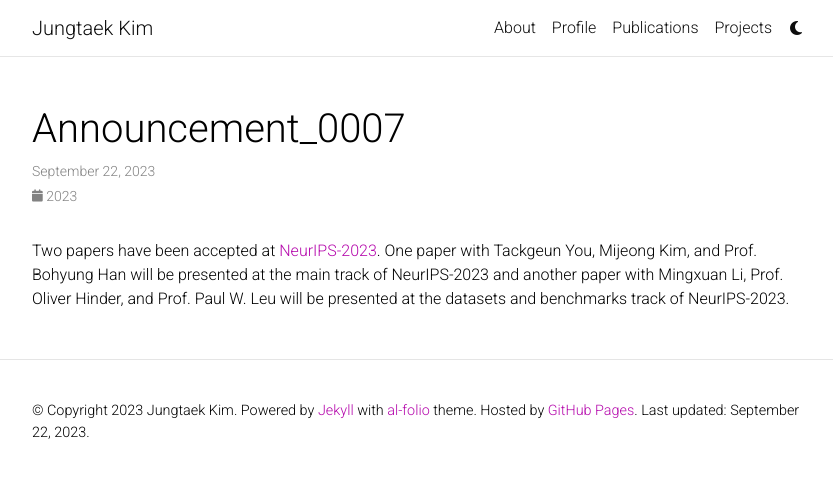
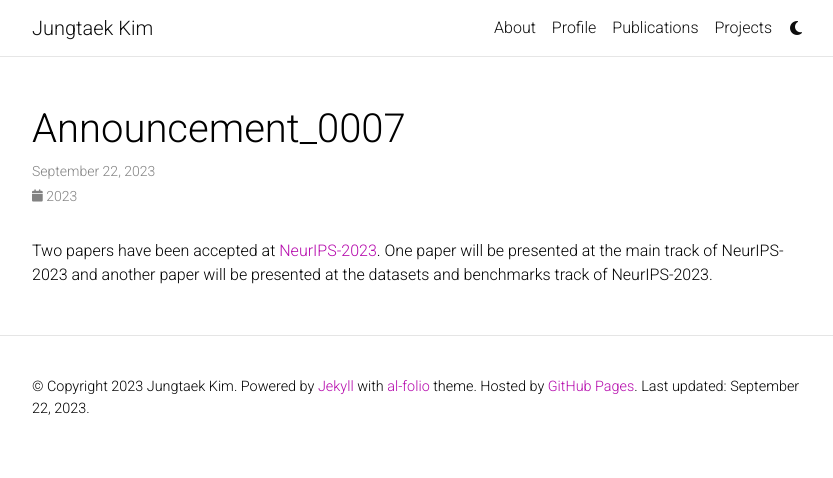
Before and after one commit to jungtaekkim/jungtaekkim.github.io, a Jekyll site: the page built from _news/announcement_0007.md, in a window 1280 px wide. Shown: the top 478 px of the page, without its empty margins (223-1056 px from the left). Built offline with Jekyll 4.4.1, drawn with Linux system fonts in a browser that asks for light colours; full-size pictures stand in for the smaller copies a plugin makes; comment, search, counter and statistics services are not loaded; a style sheet for code colours, icons or effects is not loaded.

Commit message:
Update all

```diff
--- a/_news/announcement_0007.md
+++ b/_news/announcement_0007.md
@@ -5,4 +5,4 @@ inline: true
 related_posts: false
 ---
 
-Two papers have been accepted at <a href="https://neurips.cc/Conferences/2023" target="_blank">NeurIPS-2023</a>. One paper with Tackgeun You, Mijeong Kim, and Prof. Bohyung Han will be presented at the main track of NeurIPS-2023 and another paper with Mingxuan Li, Prof. Oliver Hinder, and Prof. Paul W. Leu will be presented at the datasets and benchmarks track of NeurIPS-2023.
+Two papers have been accepted at <a href="https://neurips.cc/Conferences/2023" target="_blank">NeurIPS-2023</a>. One paper will be presented at the main track of NeurIPS-2023 and another paper will be presented at the datasets and benchmarks track of NeurIPS-2023.
```
Also changed, not shown: _pages/publications.md (+1 -1 lines).
